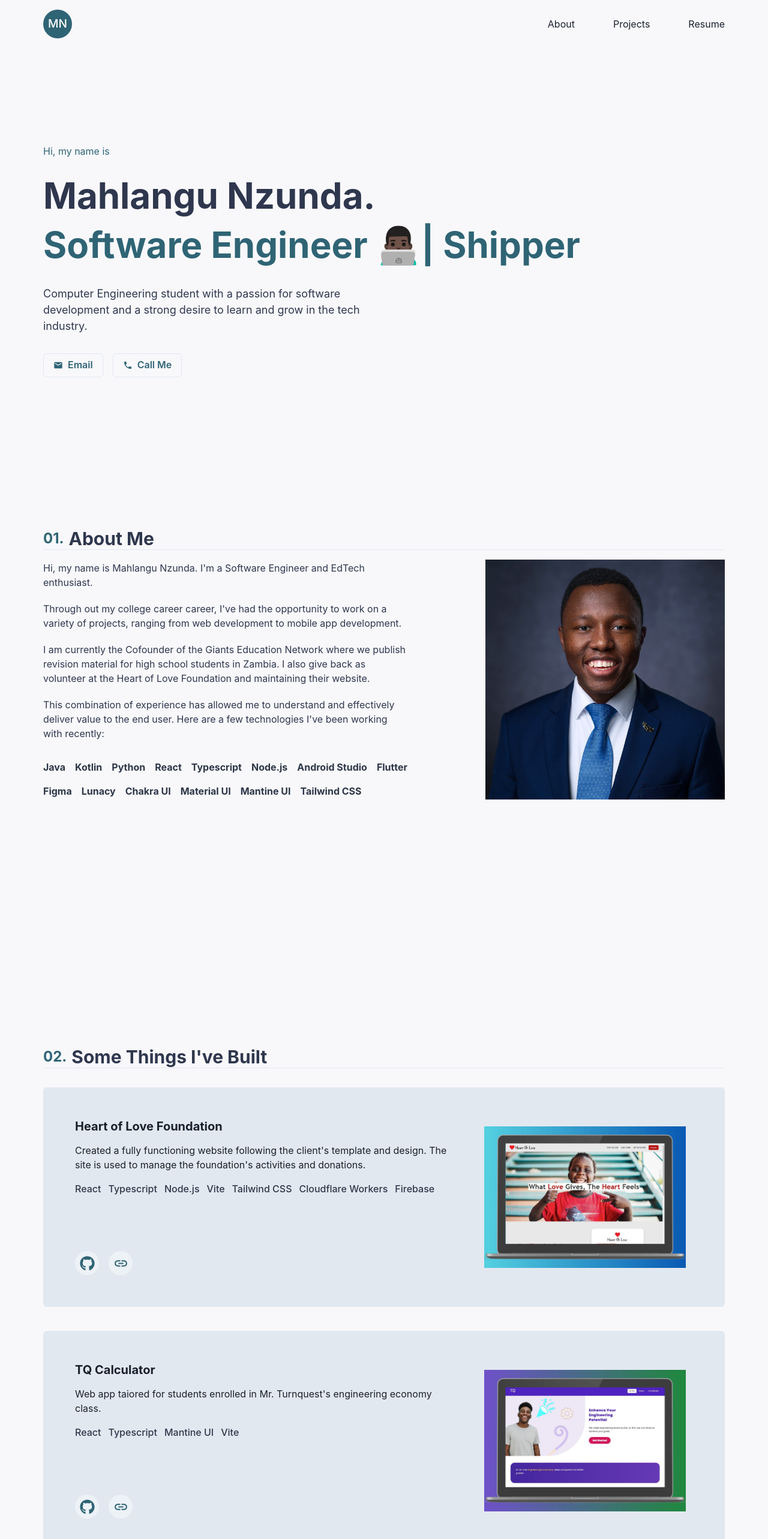
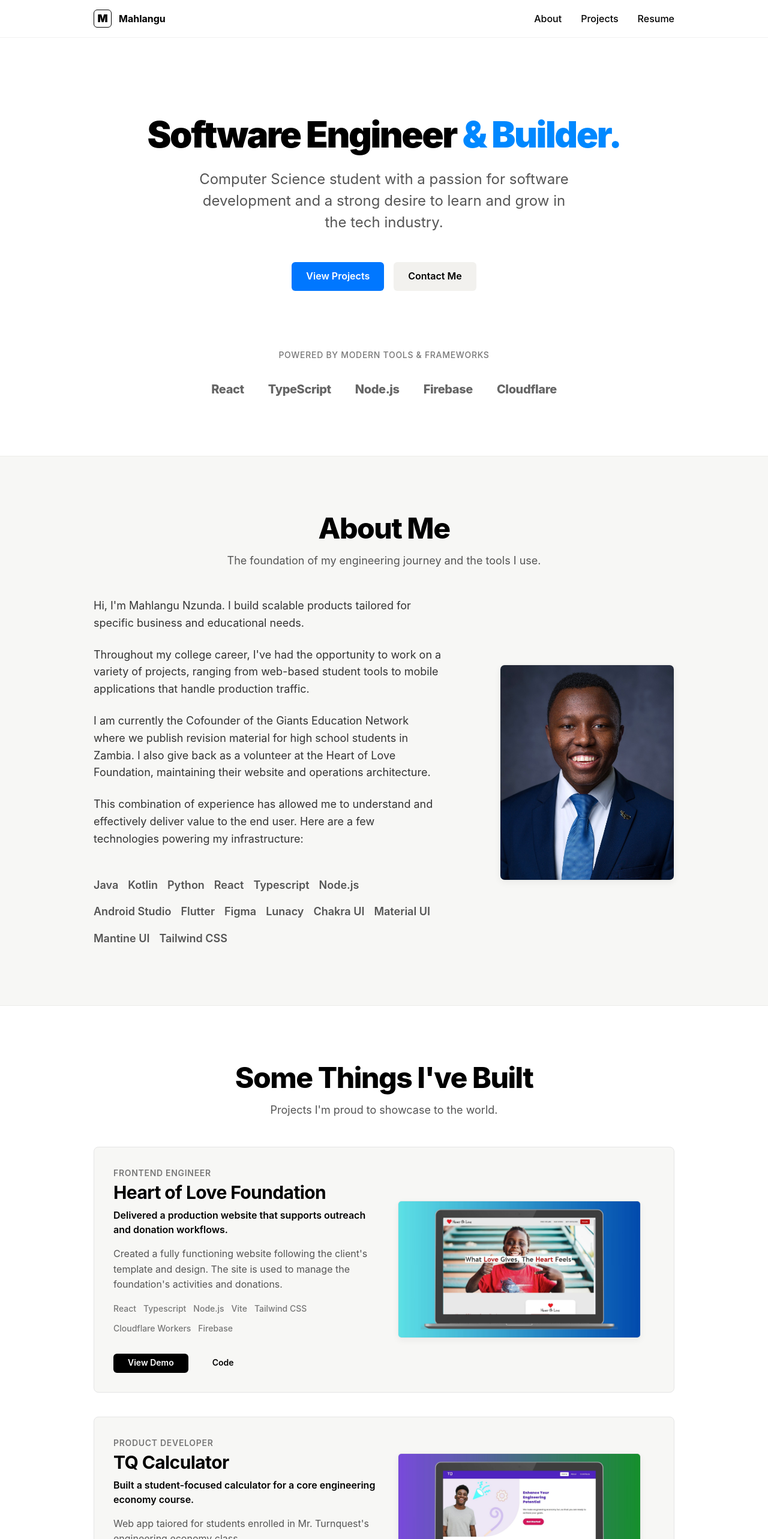
Before and after one commit to unclebinary1001/my-home, a Next.js app in the folder my-portfolio/: page / in a window 1280 px wide. Shown: the top 2566 px of the page at 60% size. Built offline with nearby package versions, Linux system fonts and the light colour scheme.

Commit message:
feat: enhance portfolio layout and styling; add Lazyweb instructions

```diff
--- a/my-portfolio/app/layout.tsx
+++ b/my-portfolio/app/layout.tsx
@@ -15,7 +15,7 @@ export default function RootLayout({
         <meta name="google-site-verification" content="aZOBDEpmO5mlrgII26w8bAVgu7UDnFZaG6X2vLYdJkQ" />
         <link rel='icon' href='/favicon-32x32.png' />
       </head>
-      <body style={{backgroundColor: `#F8F8FB`}}>
+      <body style={{ backgroundColor: `#ffffff`, margin: 0, padding: 0 }}>
         <Providers>{children}</Providers>
       </body>
     </html>
--- a/my-portfolio/components/about.tsx
+++ b/my-portfolio/components/about.tsx
@@ -29,9 +29,9 @@ const TechStack = [
 
 const TechStackList = () => {
   return (
-    <Stack direction="row" spacing={4} flexWrap={"wrap"} mt={3}>
+    <Stack direction="row" spacing={4} flexWrap={"wrap"} mt={6}>
       {TechStack.map((tech) => (
-        <Text key={tech} color={"#2d3748"} fontWeight={"bold"}>
+        <Text key={tech} color={"#555555"} fontWeight={"semibold"}>
           {tech}
         </Text>
       ))}
@@ -41,63 +41,64 @@ const TechStackList = () => {
 
 export const About = () => {
   return (
-    <Box as="div" id="about" mb={16} minH={'100vh'}>
-      <Box mb={4}>
-        <HStack align={"center"}>
-          <Heading fontSize={"2xl"} color={"#2F6475"}>
-            01.
-          </Heading>
-          <Heading size="lg" color={"#2f374e"}>
+    <Box as="section" id="about" bg="#F7F7F5" color="#000" py={24} mb={24} w="100vw" position="relative" left="50%" right="50%" ml="-50vw" mr="-50vw" borderTop="1px solid #ECECE9" borderBottom="1px solid #ECECE9">
+      <Box maxW="1000px" mx="auto" px={4}>
+        <Box mb={12} textAlign="center">
+          <Heading size="2xl" color={"#000000"} letterSpacing="-0.03em" fontWeight="800">
             About Me
           </Heading>
-        </HStack>
-        <hr />
+          <Text color="#555555" mt={4} fontSize="lg" maxW="600px" mx="auto">
+            The foundation of my engineering journey and the tools I use.
+          </Text>
         </Box>
         <Flex
           flexDirection={{ base: "column", md: "row" }}
           align={{ md: "center" }}
           justify={{ base: "center", md: "space-between" }}
-        gap={{base: 8, sm: 8, md: 32}}
+          gap={{ base: 12, md: 24 }}
         >
           <VStack
             as={"div"}
-          width={{ md: "70%" }}
-          color={"#2f374e"}
-          fontSize={"md"}
-          spacing={5}
+            width={{ md: "60%" }}
+            color={"#333333"}
+            fontSize={"lg"}
+            lineHeight={1.6}
+            spacing={6}
             align={"start"}
-          mb={{ base: "8", md: "0" }}
           >
             <Text>
-            Hi, my name is Mahlangu Nzunda. I'm a Software Engineer and EdTech
-            enthusiast.
+              Hi, I'm Mahlangu Nzunda. I build scalable products tailored for specific business and educational needs.
             </Text>
             <Text>
-            Through out my college career career, I've had the opportunity to work
-            on a variety of projects, ranging from web development to mobile app
-            development.
+              Throughout my college career, I've had the opportunity to work
+              on a variety of projects, ranging from web-based student tools to mobile applications
+              that handle production traffic.
             </Text>
             <Text>
               I am currently the Cofounder of the Giants Education Network where
               we publish revision material for high school students in Zambia. I
-            also give back as volunteer at the Heart of
-            Love Foundation and maintaining their website.
+              also give back as a volunteer at the Heart of Love Foundation, maintaining their website and operations architecture.
             </Text>
             <Text>
               This combination of experience has allowed me to understand and
               effectively deliver value to the end user. Here are a few
-            technologies I've been working with recently:
+              technologies powering my infrastructure:
             </Text>
             <TechStackList />
           </VStack>
+          <Box flex={1} display="flex" justifyContent="center">
             <Image
-          // borderRadius="20px"
-          boxSize={{ base: "70%", md: "400px" }}
+              borderRadius="lg"
+              boxSize={{ base: "280px", md: "360px" }}
+              objectFit="cover"
               src="/headshot.jpg"
               alt="Mahlangu nzunda"
-          mx={{ base: "auto", md: "0" }}
+              boxShadow="0 4px 12px rgba(0,0,0,0.05)"
+              border="1px solid #ECECE9"
             />
+          </Box>
         </Flex>
+      </Box>
     </Box>
   );
 };
--- a/my-portfolio/components/container.tsx
+++ b/my-portfolio/components/container.tsx
@@ -8,17 +8,31 @@ import { Footer } from "./footer";
 
 export const Container = ({ children }: { children: React.ReactNode }) => {
   return (
-        <>
-        <Box maxW="1200px" mx={"auto"} zIndex={1} position={"sticky"} top={0} px={8} bg={"inherit"}>
+    <Box bg="#ffffff" minH="100vh" overflowX="hidden" color="#000000">
+      <Box
+        position="sticky"
+        top={0}
+        zIndex={100}
+        bg="rgba(255, 255, 255, 0.9)"
+        backdropFilter="blur(8px)"
+        borderBottom="1px solid rgba(0,0,0,0.05)"
+      >
+        <Box maxW="1000px" mx="auto" px={4}>
           <Navbar />
         </Box>
-        <Box maxW="1200px" mx="auto" px={8}>
+      </Box>
+
+      <Box maxW="1000px" mx="auto" px={4} position="relative">
         <Header />
+      </Box>
+
       <About />
+
+      <Box maxW="1000px" mx="auto" px={4}>
         <Projects />
         <Footer />
         {children}
       </Box>
-        </>
+    </Box>
   );
 };
--- a/my-portfolio/components/footer.tsx
+++ b/my-portfolio/components/footer.tsx
@@ -2,12 +2,12 @@ import { Box, Text } from "@chakra-ui/react";
 
 export const Footer = () => {
   return (
-    <Box py={4}>
-      <Text textAlign={"center"}>
+    <Box py={8} mt={16} borderTop="1px solid rgba(0,0,0,0.05)">
+      <Text textAlign="center" color="#425466" fontSize="sm" fontWeight="medium">
         © 2024 - {new Date().getFullYear()} Mahlangu Nzunda
       </Text>
-      <Text textAlign="center">
-          Made with <span role="img" aria-label="love">❤️</span> and React
+      <Text textAlign="center" color="#425466" fontSize="sm" mt={2}>
+          Built with <span role="img" aria-label="love">❤️</span>, React, and an obsession with detail.
         </Text>
     </Box>
   );
--- a/my-portfolio/components/header.tsx
+++ b/my-portfolio/components/header.tsx
@@ -1,34 +1,82 @@
-import { Box, Button, Heading, Stack, Text, Link, Flex, Center } from "@chakra-ui/react";
+import {
+  Box,
+  Button,
+  Heading,
+  Stack,
+  Text,
+  Link,
+  Flex,
+  HStack,
+  Tag,
+  VStack,
+} from "@chakra-ui/react";
 import { MdEmail, MdPhone } from "react-icons/md";
+import { HiArrowRight } from "react-icons/hi";
 
 export const Header = () => {
   return (
-    <Box maxW={"32 rem"} h={'100vh'} paddingTop={{base:'10vh', md:'20vh'}}>
-      <Text mb={8} color={"#2F6475"}>
-        Hi, my name is
-      </Text>
-      <Heading size="3xl" color={"#2f374e"} mb={4}>
-        Mahlangu Nzunda.
-      </Heading>
-      <Heading mb={8} color={"#2F6475"} size="3xl" lineHeight={1.2}>
-        Software Engineer 👨🏿‍💻| Shipper
-      </Heading>
-      <Text mb={8} fontSize={"lg"} maxW={600} color={"#2f374e"} align={"left"}>
-        Computer Engineering student with a passion for software development and
-        a strong desire to learn and grow in the tech industry.
-      </Text>
-      <Stack direction="row" spacing={4}>
-        <Link href="mailto:nzundamahlangu@gmail.com">
-          <Button leftIcon={<MdEmail />} color={"#2F6475"} variant="outline">
-            Email
-          </Button>
-        </Link>
-        <Link href="tel:+1-601-345-5760">
-          <Button leftIcon={<MdPhone />} color={"#2F6475"} variant="outline">
-            Call Me
-          </Button>
-        </Link>
-      </Stack>
+    <Box pt={{ base: 20, md: 32 }} pb={{ base: 16, md: 24 }} textAlign="center">
+      <VStack spacing={6} maxW="800px" mx="auto">
+        <Heading
+          as="h1"
+          fontSize={{ base: "4xl", md: "6xl" }}
+          color="#000000"
+          lineHeight="1.1"
+          letterSpacing="-0.04em"
+          fontWeight="900"
+        >
+          Software Engineer <Text as="span" color="#0088FF">& Builder.</Text>
+        </Heading>
+        <Text fontSize={{ base: "xl", md: "2xl" }} color="#555555" maxW="640px" fontWeight="400">
+          Computer Science student with a passion for software development and a strong desire to learn and grow in the tech industry.
+
+        </Text>
+
+        <HStack spacing={4} pt={6} justify="center">
+          <Link href="#projects" _hover={{ textDecoration: "none" }}>
+            <Button
+              bg="#0077FF"
+              color="white"
+              borderRadius="md"
+              px={6}
+              py={6}
+              fontSize="md"
+              fontWeight="600"
+              _hover={{ bg: "#006be6" }}
+            >
+              View Projects
+            </Button>
+          </Link>
+          <Link href="mailto:nzundamahlangu@gmail.com" _hover={{ textDecoration: "none" }}>
+            <Button
+              bg="#F2F1EE"
+              color="#000000"
+              variant="solid"
+              borderRadius="md"
+              px={6}
+              py={6}
+              fontSize="md"
+              fontWeight="600"
+              _hover={{ bg: "#E5E4E2" }}
+            >
+              Contact Me
+            </Button>
+          </Link>
+        </HStack>
+      </VStack>
+
+      <Box mt={24}>
+        <Text color="#777777" fontSize="sm" fontWeight="500" mb={8} textTransform="uppercase" letterSpacing="0.05em">
+          Powered by modern tools & frameworks
+        </Text>
+        <HStack spacing={10} justify="center" flexWrap="wrap" opacity={0.6}>
+          <Text fontWeight="800" fontSize="xl" letterSpacing="-0.02em">React</Text>
+          <Text fontWeight="800" fontSize="xl" letterSpacing="-0.02em">TypeScript</Text>
+          <Text fontWeight="800" fontSize="xl" letterSpacing="-0.02em">Node.js</Text>
+          <Text fontWeight="800" fontSize="xl" letterSpacing="-0.02em">Firebase</Text>
+          <Text fontWeight="800" fontSize="xl" letterSpacing="-0.02em">Cloudflare</Text>
+        </HStack>
+      </Box>
     </Box>
   );
 };
--- a/my-portfolio/components/navbar.tsx
+++ b/my-portfolio/components/navbar.tsx
@@ -66,26 +66,37 @@ function MobileNavMenu() {
       </Center>
       <Drawer
         isOpen={menu.isOpen}
-        size={"xl"}
+        size={"full"}
         onClose={menu.onClose}
-        placement="bottom"
+        placement="top"
       >
-        {/* <DrawerOverlay /> */}
-        <DrawerContent id="nav-menu" bg="gray.300" padding="6">
+        <DrawerContent id="nav-menu" bg="rgba(246, 249, 252, 0.95)" backdropFilter="blur(16px)" padding="6" pt={16}>
+          <Center
+            position="absolute"
+            top={6}
+            right={6}
+            width="10"
+            height="10"
+            as="button"
+            onClick={menu.onClose}
+          >
+            <CloseIcon z={2} />
+          </Center>
           <Stack
-            divider={<StackDivider borderColor="whiteAlpha.600" />}
+            divider={<StackDivider borderColor="rgba(10,37,64,0.1)" />}
             as="nav"
             aria-label="Main navigation"
             spacing="0"
+            mt={8}
           >
-            <Link padding="3" onClick={() => mobileScrollToDiv("about")}>
-              <Text>About</Text>
+            <Link padding="4" onClick={() => mobileScrollToDiv("about")} _hover={{ textDecoration: "none", bg: "rgba(0,0,0,0.02)" }}>
+              <Text fontSize="xl" fontWeight="600" color="#0A2540">About</Text>
             </Link>
-            <Link padding="3" onClick={() => mobileScrollToDiv("projects")}>
-              <Text>Projects</Text>
+            <Link padding="4" onClick={() => mobileScrollToDiv("projects")} _hover={{ textDecoration: "none", bg: "rgba(0,0,0,0.02)" }}>
+              <Text fontSize="xl" fontWeight="600" color="#0A2540">Projects</Text>
             </Link>
-            <Link padding="3" href="/resume.pdf" onClick={() => menu.onClose()}>
-              Resume
+            <Link padding="4" href="/resume.pdf" onClick={() => menu.onClose()} _hover={{ textDecoration: "none", bg: "rgba(0,0,0,0.02)" }}>
+              <Text fontSize="xl" fontWeight="600" color="#0A2540">Resume</Text>
             </Link>
           </Stack>
         </DrawerContent>
@@ -99,29 +110,42 @@ export default function Navbar() {
     <Box as={"nav"} id="navbar">
       <Flex alignItems={"center"} py={4}>
         <a href="/" style={{ textDecoration: "none" }}>
-          <WrapItem>
-            <Avatar
-              color={"#ffffff"}
-              backgroundColor={"#2F6475"}
-              name="Mahlangu Nzunda"
-            />
+          <WrapItem display="flex" alignItems="center">
+            <Box w="30px" h="30px" border="1.5px solid #000" borderRadius="md" display="flex" alignItems="center" justifyContent="center">
+              <Text color="#000" fontWeight="900" fontSize="lg" lineHeight="1">M</Text>
+            </Box>
+            <Text ml={3} fontWeight="700" color="#000000" display={{ base: "none", md: "block" }}>
+              Mahlangu
+            </Text>
           </WrapItem>
         </a>
         <Spacer />
-        <Flex flexDirection={"row"} gap={16}>
+        <Flex flexDirection={"row"} gap={8}>
           <Link
             onClick={() => scrollToDiv("about")}
             display={{ base: "none", md: "block" }}
+            fontWeight="500"
+            color="#000000"
+            _hover={{ textDecoration: "underline" }}
           >
             <Text>About</Text>
           </Link>
           <Link
             onClick={() => scrollToDiv("projects")}
             display={{ base: "none", md: "block" }}
+            fontWeight="500"
+            color="#000000"
+            _hover={{ textDecoration: "underline" }}
           >
             <Text>Projects</Text>
           </Link>
-          <Link href="/resume.pdf" display={{ base: "none", md: "block" }}>
+          <Link
+            href="/resume.pdf"
+            display={{ base: "none", md: "block" }}
+            fontWeight="500"
+            color="#000000"
+            _hover={{ textDecoration: "underline" }}
+          >
             Resume
           </Link>
         </Flex>
--- a/my-portfolio/components/projects.tsx
+++ b/my-portfolio/components/projects.tsx
@@ -9,7 +9,10 @@ import {
   CardBody,
   CardFooter,
   Card,
-  IconButton,
+  Button,
+  Badge,
+  Wrap,
+  WrapItem,
   Spacer,
 } from "@chakra-ui/react";
 import { FaGithub } from "react-icons/fa";
@@ -18,6 +21,8 @@ import React from "react";
 
 interface ProjectProps {
   title: string;
+  outcome: string;
+  role: string;
   description: string;
   imgUrl: string;
   techstack: string[];
@@ -28,6 +33,8 @@ interface ProjectProps {
 const projects: ProjectProps[] = [
   {
     title: "Heart of Love Foundation",
+    outcome: "Delivered a production website that supports outreach and donation workflows.",
+    role: "Frontend Engineer",
     description:
       "Created a fully functioning website following the client's template and design. The site is used to manage the foundation's activities and donations.",
     imgUrl: "/hol_pic.jpg",
@@ -45,6 +52,8 @@ const projects: ProjectProps[] = [
   },
   {
     title: "TQ Calculator",
+    outcome: "Built a student-focused calculator for a core engineering economy course.",
+    role: "Product Developer",
     description: "Web app taiored for students enrolled in Mr. Turnquest's engineering economy class.",
     imgUrl: "/tq_calc.jpg",
     techstack: ["React", "Typescript", "Mantine UI", "Vite"],
@@ -58,66 +67,77 @@ const ProjectList = () => {
     <Stack direction="column" spacing={10} flexWrap={"wrap"} mt={3}>
       {projects.map((project) => (
         <Card
-        _hover={{ transitionDuration: '300ms',cursor: 'pointer', transform: 'scale(1.01)', boxShadow: 'xl', borderColor: '#2F6475', borderWidth: '1px', borderStyle: 'solid', borderRadius: 'xl'}}
+          _hover={{
+            cursor: "pointer",
+            bg: "#ECECE9",
+          }}
+          transition="background-color 0.2s"
           key={project.title}
           direction={{ base: "column", md: "row" }}
           overflow="hidden"
           variant="outline"
-          backgroundColor={"#e2e8f0"}
-          paddingX={{base:1, md:8}}
-          paddingY={{base:2, md:8}}
+          backgroundColor="#F7F7F5"
+          boxShadow="none"
+          border="1px solid #E5E5E5"
+          borderRadius="lg"
+          paddingX={{ base: 4, md: 8 }}
+          paddingY={{ base: 6, md: 8 }}
         >
-          <Stack spacing={{base: 0, md: 4}}>
-            <CardBody>
-              <Heading size="md">{project.title}</Heading>
-              <Text py={4}>{project.description}</Text>
-              <Stack direction="row" spacing={3} flexWrap={"wrap"}>
+          <Stack spacing={{ base: 4, md: 4 }} flex={1}>
+            <CardBody p={0}>
+              <Text fontSize="sm" color="#777777" fontWeight="600" textTransform="uppercase" letterSpacing="0.05em">
+                  {project.role}
+              </Text>
+              <Heading size="lg" color="#000000" letterSpacing="-0.02em" mt={1} mb={2} fontWeight="700">
+                {project.title}
+              </Heading>
+
+              <Text mt={2} color="#000000" fontWeight="600" fontSize="md">
+                {project.outcome}
+              </Text>
+              <Text py={4} color="#555555" fontSize="md" lineHeight={1.6}>
+                {project.description}
+              </Text>
+
+              <Stack direction="row" spacing={3} flexWrap="wrap">
                 {project.techstack.map((tech) => (
-                  <Text key={tech} color={"#2d3748"} fontWeight={"medium"}>
+                  <Text key={tech} color="#777777" fontWeight="500" fontSize="sm">
                     {tech}
                   </Text>
                 ))}
               </Stack>
             </CardBody>
 
-            <CardFooter>
-              <Stack direction="row" spacing={4}>
-                {project.github != "" && (
-                  <Link href={project.github}>
-                    <IconButton
-                      isRound={true}
-                      color={"#2F6475"}
-                      aria-label="Github link Heart of Love site"
-                      icon={<FaGithub />}
-                      fontSize={"25px"}
-                    />
+            <CardFooter p={0}>
+              <Stack direction="row" spacing={4} mt={4}>
+                {project.live !== "" && (
+                  <Link href={project.live} _hover={{ textDecoration: "none" }}>
+                    <Button bg="#000000" color="white" borderRadius="md" px={6} _hover={{ bg: "#333333" }} size="sm">
+                      View Demo
+                    </Button>
                   </Link>
                 )}
-                {project.live != "" && (
-                  <Link href={project.live}>
-                    <IconButton
-                      isRound={true}
-                      color={"#2F6475"}
-                      aria-label="Live Link Heart of Love site"
-                      icon={<MdLink />}
-                      fontSize={"25px"}
-                    />
+                {project.github !== "" && (
+                  <Link href={project.github} _hover={{ textDecoration: "none" }}>
+                    <Button variant="ghost" color="#000000" borderRadius="md" px={6} _hover={{ bg: "#E5E4E2" }} size="sm">
+                      Code
+                    </Button>
                   </Link>
                 )}
               </Stack>
             </CardFooter>
           </Stack>
-          <Spacer />
+          <Box flex={1} display="flex" justifyContent="center" alignItems="center" mt={{ base: 8, md: 0 }}>
             <Image
               objectFit="cover"
-            paddingX={{base:4, md:8}}
-            paddingY={{ base: 0, sm: 8 }}
-            marginX={{ base: "auto"}}
-            maxW={{ base: "100%", sm: '90%', md: "400px" }}
-            h={{ base: "100%", sm: "300px"}}
+              borderRadius="md"
+              boxShadow="0 4px 12px rgba(0,0,0,0.05)"
+              border="1px solid #E5E5E5"
+              maxW={{ base: "100%", md: "90%" }}
               src={project.imgUrl}
               alt={project.title}
             />
+          </Box>
         </Card>
       ))}
     </Stack>
@@ -126,17 +146,14 @@ const ProjectList = () => {
 
 export const Projects = () => {
   return (
-    <Box id="projects" mb={16}>
-      <Box mb={8}>
-        <HStack align={"center"}>
-          <Heading fontSize={"2xl"} color={"#2F6475"}>
-            02.
-          </Heading>
-          <Heading size="lg" color={"#2f374e"}>
+    <Box id="projects" mb={24}>
+      <Box mb={12} textAlign="center">
+        <Heading size="2xl" color="#000000" letterSpacing="-0.03em" fontWeight="800">
           Some Things I've Built
         </Heading>
-        </HStack>
-        <hr />
+        <Text color="#555555" mt={4} fontSize="lg" maxW="600px" mx="auto">
+          Projects I'm proud to showcase to the world.
+        </Text>
       </Box>
 
       <ProjectList />
```
Also changed, not shown: 2 other files (tests, documents, lock files or other folders). Lines whose indentation alone changed are shown as unchanged.
